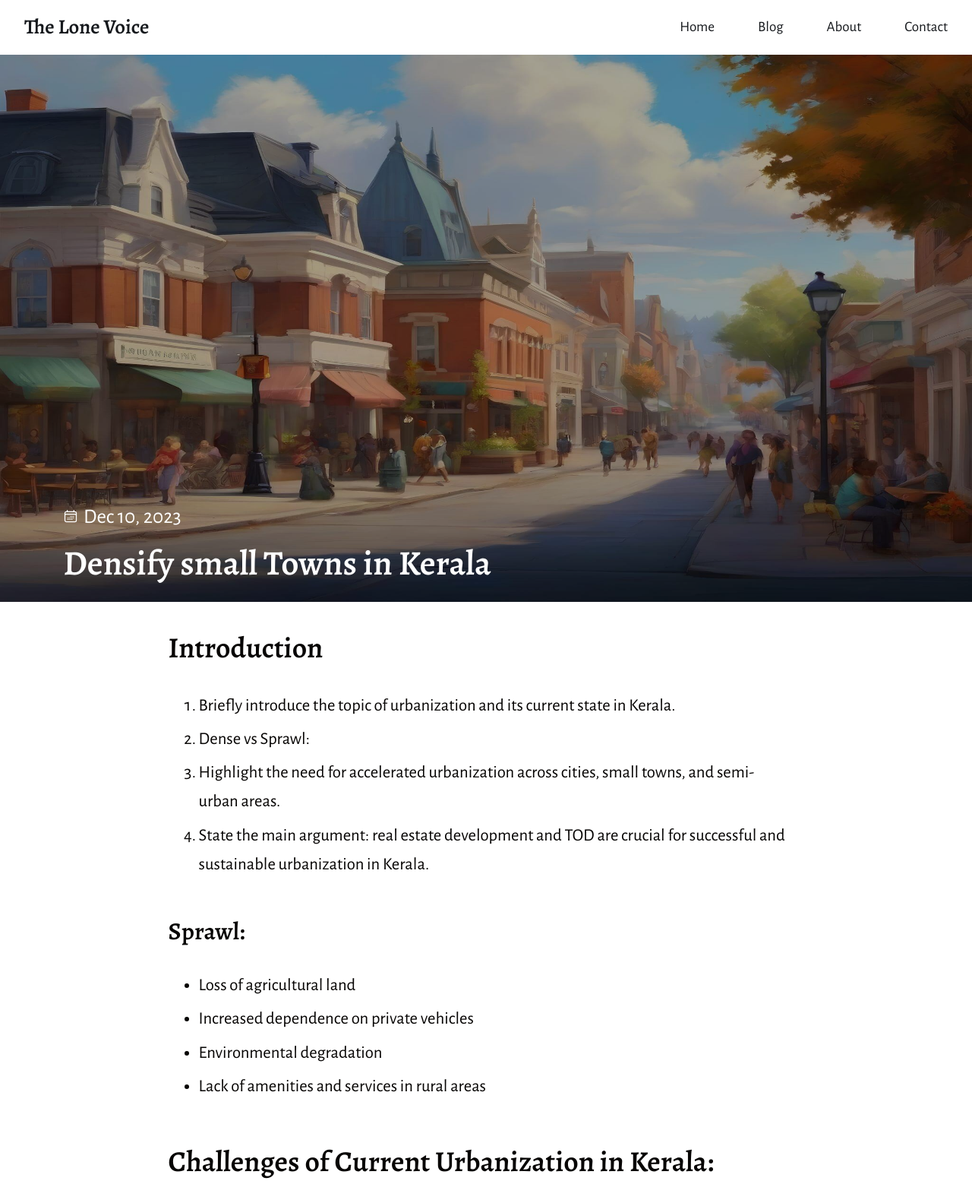
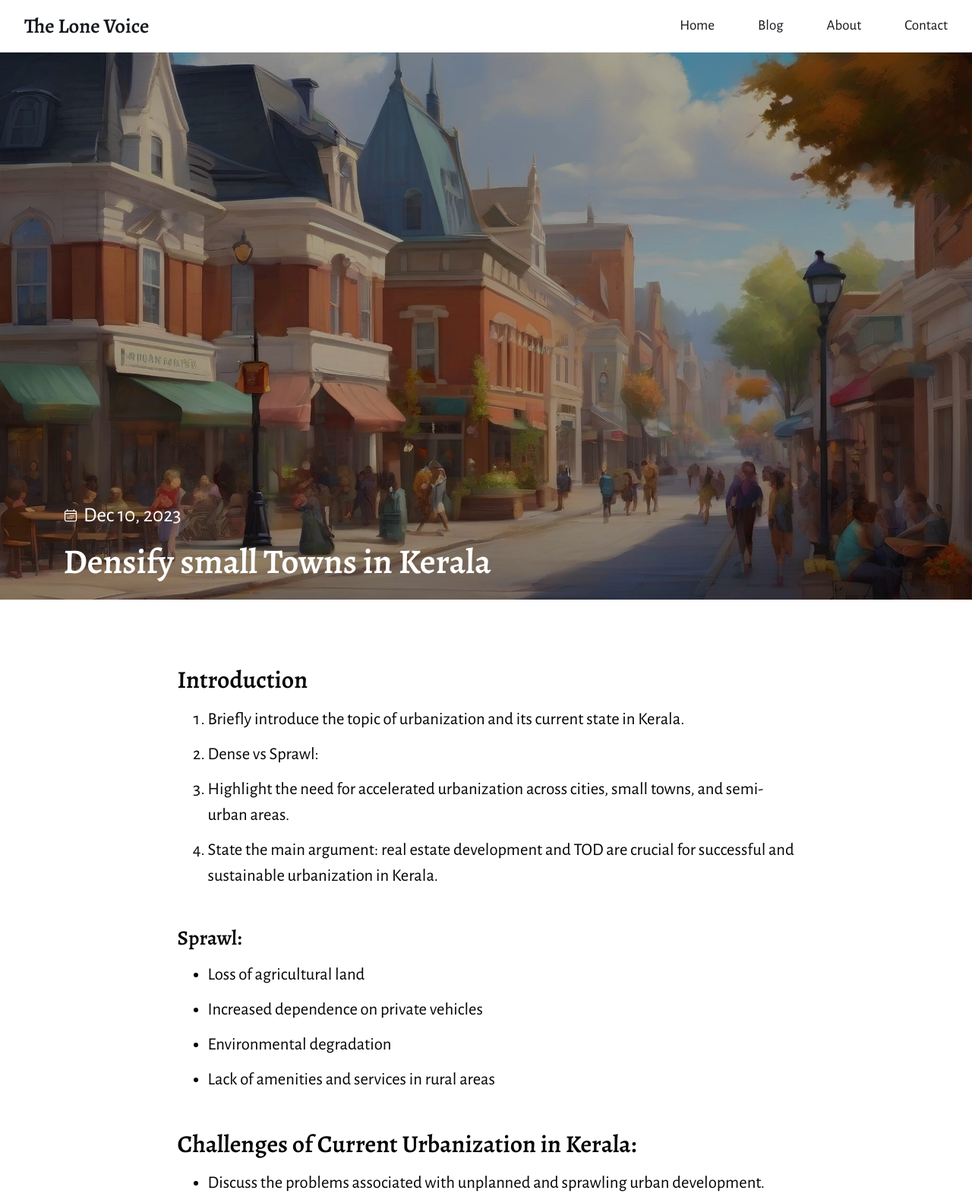
Before and after one commit to SabareeshNv/theblog, an Astro site: page /blog/densify-small-towns-in-kerala in a window 1280 px wide. Shown: the top 1583 px of the page at 76% size. Built offline with nearby package versions, Linux system fonts and the light colour scheme; Astro itself is replaced by a stand-in of ours.

Commit message:
styling tweeks

```diff
--- a/src/lib/components/BaseHead.astro
+++ b/src/lib/components/BaseHead.astro
@@ -9,7 +9,6 @@
 // Alegreya Sans Font
 import "@fontsource/alegreya-sans/400.css";
 import "@fontsource/alegreya-sans/400-italic.css";
-import "@fontsource/alegreya-sans/500.css";
 import "@fontsource/alegreya-sans/700.css";
 //Alegreya Font
 import "@fontsource/alegreya/400.css";
--- a/src/lib/components/Card.astro
+++ b/src/lib/components/Card.astro
@@ -45,7 +45,7 @@
 
   h2 {
     margin-block-end: 0.75em;
-    font-family: "Alegreya", ui-serif, serif;
+    font-family: var(--ff-serif);
     font-size: var(--fs-6);
     line-height: 1.2;
   }
--- a/src/lib/components/FirstCard.astro
+++ b/src/lib/components/FirstCard.astro
@@ -52,7 +52,7 @@
 
   h2 {
     margin-block-end: 0.75em;
-    font-family: "Alegreya", ui-serif, serif;
+    font-family: var(--ff-serif);
     font-size: var(--fs-7);
     line-height: 1.2;
   }
--- a/src/lib/components/Hero.astro
+++ b/src/lib/components/Hero.astro
@@ -71,7 +71,7 @@
 
   h1 {
     font-size: var(--fs-8);
-    font-family: "Alegreya", ui-serif, serif;
+    font-family: var(--ff-serif);
     line-height: 1.2;
     margin-block-end: 0.5em;
     text-wrap: balance;
--- a/src/lib/components/Navbar.astro
+++ b/src/lib/components/Navbar.astro
@@ -43,7 +43,7 @@
   .brand {
     font-size: var(--fs-6);
     text-align: center;
-    font-family: "Alegreya", ui-serif, serif;
+    font-family: var(--ff-serif);
     font-weight: 600;
     @media (min-width: 600px) {
       text-align: left;
--- a/src/lib/components/TagCloud.astro
+++ b/src/lib/components/TagCloud.astro
@@ -22,7 +22,7 @@
 <style>
   .heading {
     margin-block-end: 0.5em;
-    font-family: "Alegreya", ui-serif, serif;
+    font-family: var(--ff-serif);
     font-size: var(--fs-6);
     font-weight: 600;
   }
--- a/src/lib/layouts/BlogLayout.astro
+++ b/src/lib/layouts/BlogLayout.astro
@@ -3,6 +3,7 @@
 import Hero from "@components/Hero.astro";
 
 import { slugify } from "@utils/helpers";
+import "../styles/typography.css";
 
 const { title, description, pubDate, tags, coverImage, coverAlt } = Astro.props;
 ---
--- a/src/lib/styles/global.css
+++ b/src/lib/styles/global.css
@@ -10,6 +10,10 @@
   --fs-8: clamp(1.61rem, 1.4vw + 1.26rem, 2.49rem);
   --fs-9: clamp(1.77rem, 1.94vw + 1.29rem, 2.99rem);
   --fs-10: clamp(1.95rem, 2.62vw + 1.29rem, 3.58rem);
+
+  --ff-sans: "Alegreya Sans", system-ui, -apple-system, Segoe UI, Roboto, Ubuntu,
+    Cantarell, Noto Sans, sans-serif;
+  --ff-serif: "Alegreya", ui-serif, serif;
 
   --clr-dark: #070504;
   --clr-light: #ffffff;
@@ -35,9 +39,8 @@
 }
 
 body {
-  line-height: 1.6;
-  font-family: "Alegreya Sans", system-ui, -apple-system, Segoe UI, Roboto,
-    Ubuntu, Cantarell, Noto Sans, sans-serif;
+  line-height: 1.5;
+  font-family: var(--ff-sans);
   font-size: var(--fs-4);
   color: var(--clr-dark);
   background-color: var(--clr-light);
@@ -64,6 +67,8 @@
   font-style: italic;
   background-repeat: no-repeat;
   background-size: cover;
+  object-fit: cover;
+  text-align: center;
 }
 
 a {
@@ -71,7 +76,6 @@
   color: #16191d;
 }
 
-/* Layout Classes */
 .wrapper {
   max-width: 1400px;
   width: 90%;
@@ -133,90 +137,9 @@
 .heading::after {
   content: "";
   display: block;
-  margin-top: 0.3em;
+  margin-top: 5px;
   width: clamp(2em, 25%, 3em);
   height: 3px;
   /* background-color: #212121; */
   background-color: var(--clr-brand);
 }
-
-/* Typography Styles */
-
-.typography > * + * {
-  margin-block-start: 1.5em;
-}
-
-.typography {
-  max-width: 70ch;
-  font-size: var(--fs-5);
-  margin-inline: auto;
-  line-height: 1.7;
-
-  h1,
-  h2,
-  h3,
-  h4,
-  h5 {
-    font-family: "Alegreya", ui-serif, serif;
-    text-wrap: balance;
-  }
-
-  h1 {
-    font-size: var(--fs-9);
-    line-height: 1.2;
-  }
-
-  h2 {
-    font-size: var(--fs-8);
-    line-height: 1.2;
-  }
-
-  h3,
-  h4,
-  h5,
-  h6 {
-    font-size: var(--fs-7);
-    line-height: 1.2;
-  }
-
-  p {
-    text-wrap: pretty;
-  }
-
-  li {
-    margin-block-end: 0.25em;
-  }
-
-  blockquote {
-    padding: 1em;
-    border-inline-start: 4px solid var(--clr-brand);
-
-    @media (min-width: 600px) {
-      margin-inline: 1.25em;
-    }
-  }
-
-  pre {
-    padding: 1em;
-    border-radius: 0.25em;
-    font-size: 1.1rem;
-  }
-
-  a {
-    color: var(--clr-brand);
-    text-decoration: underline;
-    text-underline-offset: 5px;
-  }
-
-  picture,
-  img,
-  figure {
-    margin-inline: auto;
-  }
-
-  iframe {
-    aspect-ratio: 16 / 9;
-    width: 100%;
-    height: auto;
-  }
-}
--- /dev/null
+++ b/src/lib/styles/typography.css
@@ -0,0 +1,85 @@
+/* Typography Styles */
+
+.typography > * + * {
+  margin-block-start: 2rem;
+}
+
+.typography {
+  max-width: 68ch;
+  font-size: var(--fs-5);
+  margin-inline: auto;
+
+  h1,
+  h2,
+  h3,
+  h4,
+  h5,
+  h6 {
+    font-family: var(--ff-serif);
+    text-wrap: balance;
+    margin-block-start: 3rem;
+
+    & + * {
+      margin-block-start: 1rem;
+    }
+  }
+
+  h1 {
+    font-size: var(--fs-8);
+    line-height: 1.2;
+  }
+
+  h2 {
+    font-size: var(--fs-7);
+    line-height: 1.2;
+  }
+
+  h3,
+  h4,
+  h5,
+  h6 {
+    font-size: var(--fs-6);
+    line-height: 1.2;
+  }
+
+  p {
+    text-wrap: pretty;
+  }
+
+  li {
+    margin-block-end: 0.75rem;
+  }
+
+  blockquote {
+    padding: 1em;
+    border-inline-start: 4px solid var(--clr-brand);
+
+    @media (min-width: 600px) {
+      margin-inline: 1.25rem;
+    }
+  }
+
+  pre {
+    padding: 1em;
+    border-radius: 0.25em;
+    font-size: 1.1rem;
+  }
+
+  a {
+    color: var(--clr-brand);
+    text-decoration: underline;
+    text-underline-offset: 5px;
+  }
+
+  picture,
+  img,
+  figure {
+    margin-inline: auto;
+  }
+
+  iframe {
+    aspect-ratio: 16 / 9;
+    width: 100%;
+    height: auto;
+  }
+}
--- a/src/pages/editorial-policy.astro
+++ b/src/pages/editorial-policy.astro
@@ -1,5 +1,6 @@
 ---
 import BaseLayout from "@layouts/BaseLayout.astro";
+import "../lib/styles/typography.css";
 
 const title = "Editorial Policy";
 const description = "Our editorial policy";
--- a/src/pages/privacy-policy.astro
+++ b/src/pages/privacy-policy.astro
@@ -1,5 +1,6 @@
 ---
 import BaseLayout from "@layouts/BaseLayout.astro";
+import "../lib/styles/typography.css";
 
 const title = "Privacy Policy";
 const description =
```
